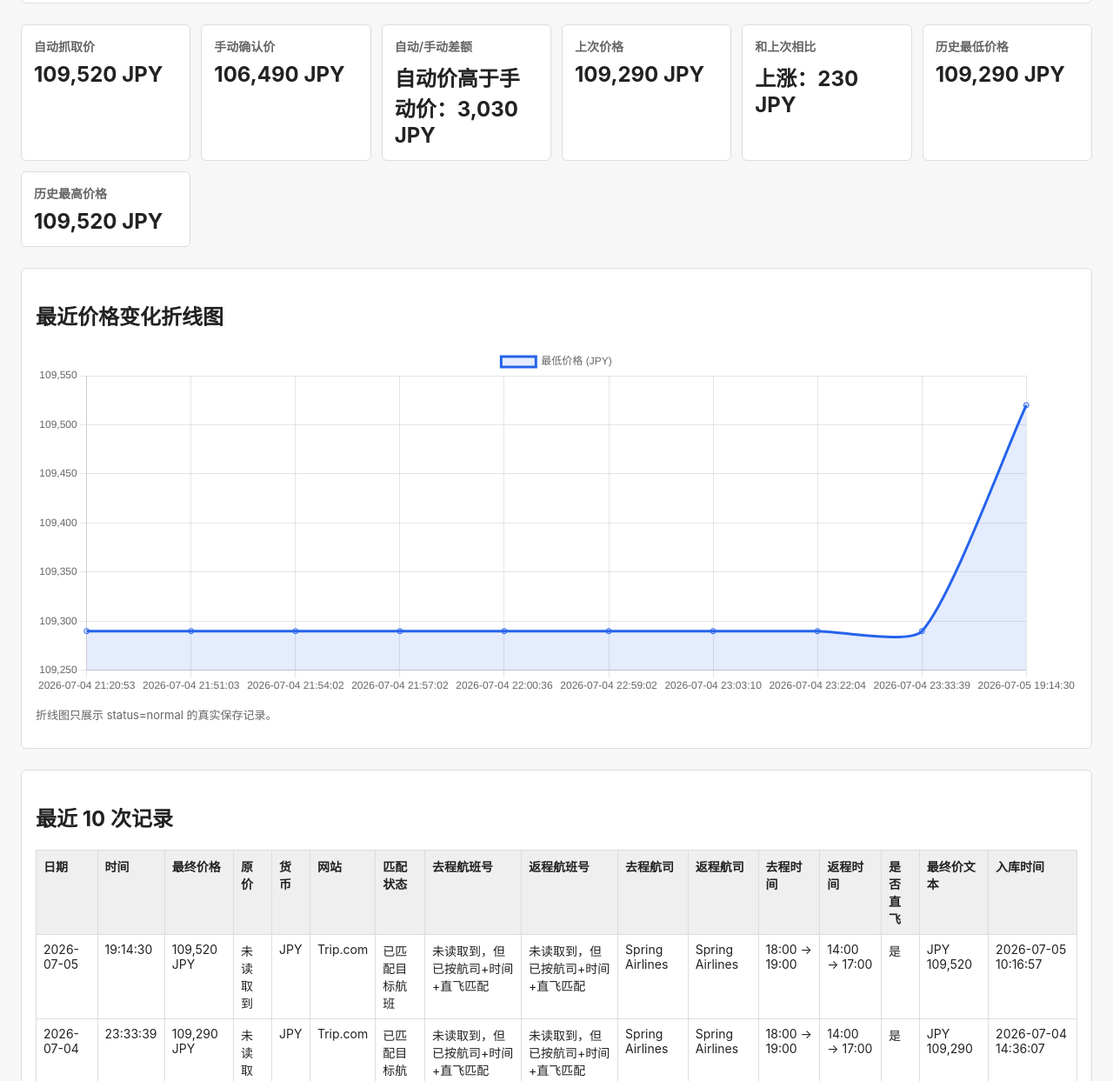
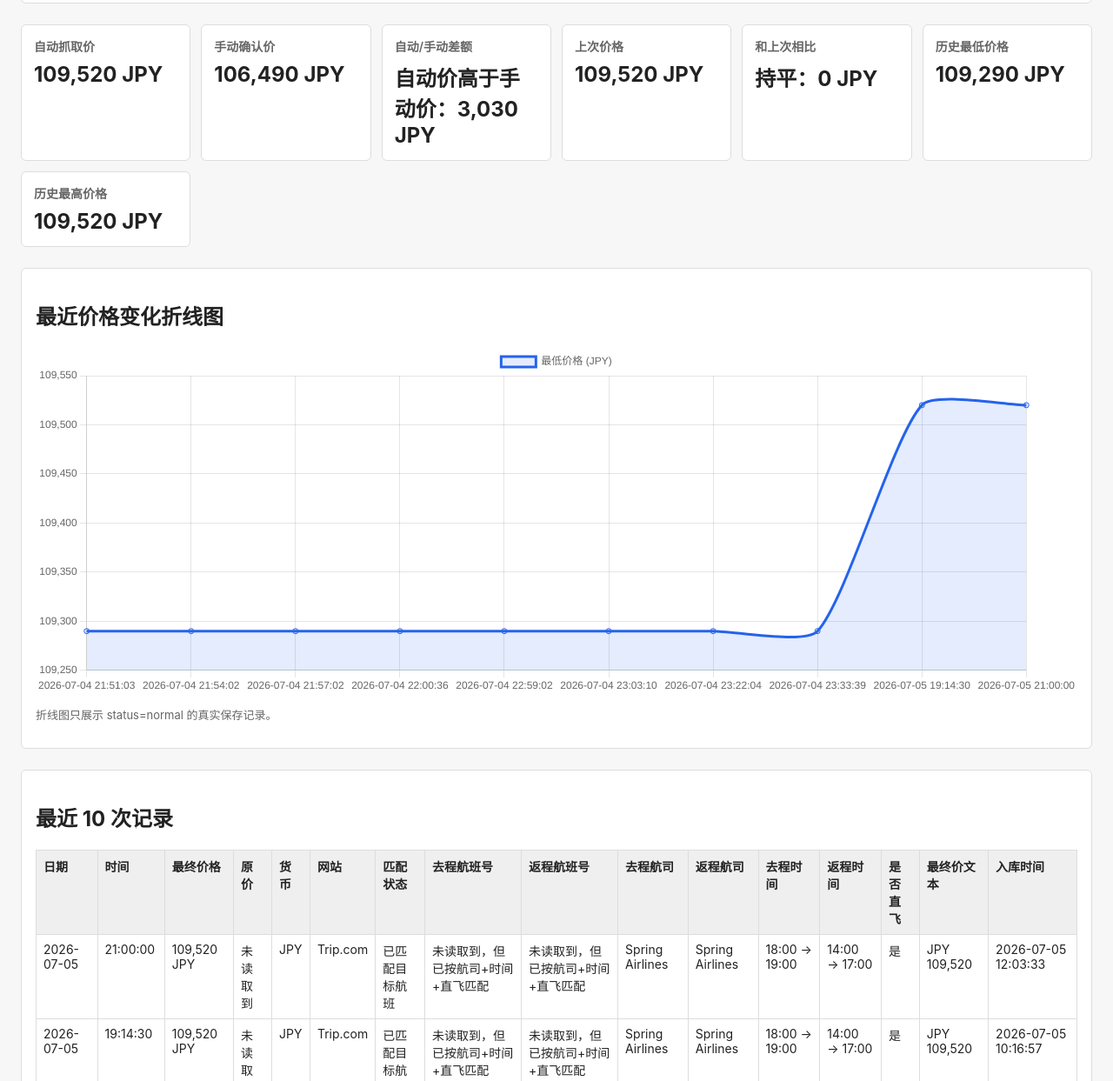
Before and after one commit to wenyue233/flight-price-monitor, a website: page dashboard.html in a window 1280 px wide. Shown: the part 857-2100 px from the top of the page at 87% size. Drawn offline with nearby package versions, Linux system fonts and the light colour scheme.

Commit message:
update flight price dashboard

```diff
--- a/dashboard.html
+++ b/dashboard.html
@@ -107,14 +107,14 @@
     航线：FUK → PVG<br>
     出发：2026-08-08，返回：2026-08-16<br>
     网站：Trip.com，目标货币：JPY<br>
-    页面生成时间：2026/7/5 19:16:57
+    页面生成时间：2026/7/5 21:03:33
   </div>
 
   <section class="details">
     <h2>最新查询详情</h2>
     <dl class="detailsGrid">
       <dt>查询时间</dt>
-      <dd>2026-07-05T10:14:30.091Z</dd>
+      <dd>2026-07-05T12:00:00.085Z</dd>
       <dt>抓取网站</dt>
       <dd>Trip.com</dd>
       <dt>当前价格</dt>
@@ -169,11 +169,11 @@
     </div>
     <div class="card">
       <h2>上次价格</h2>
-      <div class="value">109,290 JPY</div>
+      <div class="value">109,520 JPY</div>
     </div>
     <div class="card">
       <h2>和上次相比</h2>
-      <div class="value">上涨：230 JPY</div>
+      <div class="value">持平：0 JPY</div>
     </div>
     <div class="card">
       <h2>历史最低价格</h2>
@@ -215,6 +215,25 @@
         </tr>
       </thead>
       <tbody>
+
+      <tr>
+        <td>2026-07-05</td>
+        <td>21:00:00</td>
+        <td>109,520 JPY</td>
+        <td>未读取到</td>
+        <td>JPY</td>
+        <td>Trip.com</td>
+        <td>已匹配目标航班</td>
+        <td>未读取到，但已按航司+时间+直飞匹配</td>
+        <td>未读取到，但已按航司+时间+直飞匹配</td>
+        <td>Spring Airlines</td>
+        <td>Spring Airlines</td>
+        <td>18:00 → 19:00</td>
+        <td>14:00 → 17:00</td>
+        <td>是</td>
+        <td>JPY 109,520</td>
+        <td>2026-07-05 12:03:33</td>
+      </tr>
 
       <tr>
         <td>2026-07-05</td>
@@ -387,25 +406,6 @@
         <td>2026-07-04 12:53:20</td>
       </tr>
 
-      <tr>
-        <td>2026-07-04</td>
-        <td>21:20:53</td>
-        <td>109,290 JPY</td>
-        <td>未读取到</td>
-        <td>JPY</td>
-        <td>Trip.com</td>
-        <td>已匹配目标航班</td>
-        <td>未读取到，但已按航司+时间+直飞匹配</td>
-        <td>未读取到，但已按航司+时间+直飞匹配</td>
-        <td>Spring Airlines</td>
-        <td>Spring Airlines</td>
-        <td>18:00 → 19:00</td>
-        <td>14:00 → 17:00</td>
-        <td>是</td>
-        <td>JPY 109,290</td>
-        <td>2026-07-04 12:22:18</td>
-      </tr>
-
       </tbody>
     </table>
   </section>
@@ -443,8 +443,8 @@
 
   <script src="https://cdn.jsdelivr.net/npm/chart.js"></script>
   <script>
-    const chartLabels = ["2026-07-04 21:20:53","2026-07-04 21:51:03","2026-07-04 21:54:02","2026-07-04 21:57:02","2026-07-04 22:00:36","2026-07-04 22:59:02","2026-07-04 23:03:10","2026-07-04 23:22:04","2026-07-04 23:33:39","2026-07-05 19:14:30"];
-    const chartPrices = [109290,109290,109290,109290,109290,109290,109290,109290,109290,109520];
+    const chartLabels = ["2026-07-04 21:51:03","2026-07-04 21:54:02","2026-07-04 21:57:02","2026-07-04 22:00:36","2026-07-04 22:59:02","2026-07-04 23:03:10","2026-07-04 23:22:04","2026-07-04 23:33:39","2026-07-05 19:14:30","2026-07-05 21:00:00"];
+    const chartPrices = [109290,109290,109290,109290,109290,109290,109290,109290,109520,109520];
     const chartCurrency = "JPY";
 
     new Chart(document.getElementById('priceChart'), {
```
Also changed, not shown: index.html (+25 -25 lines).
